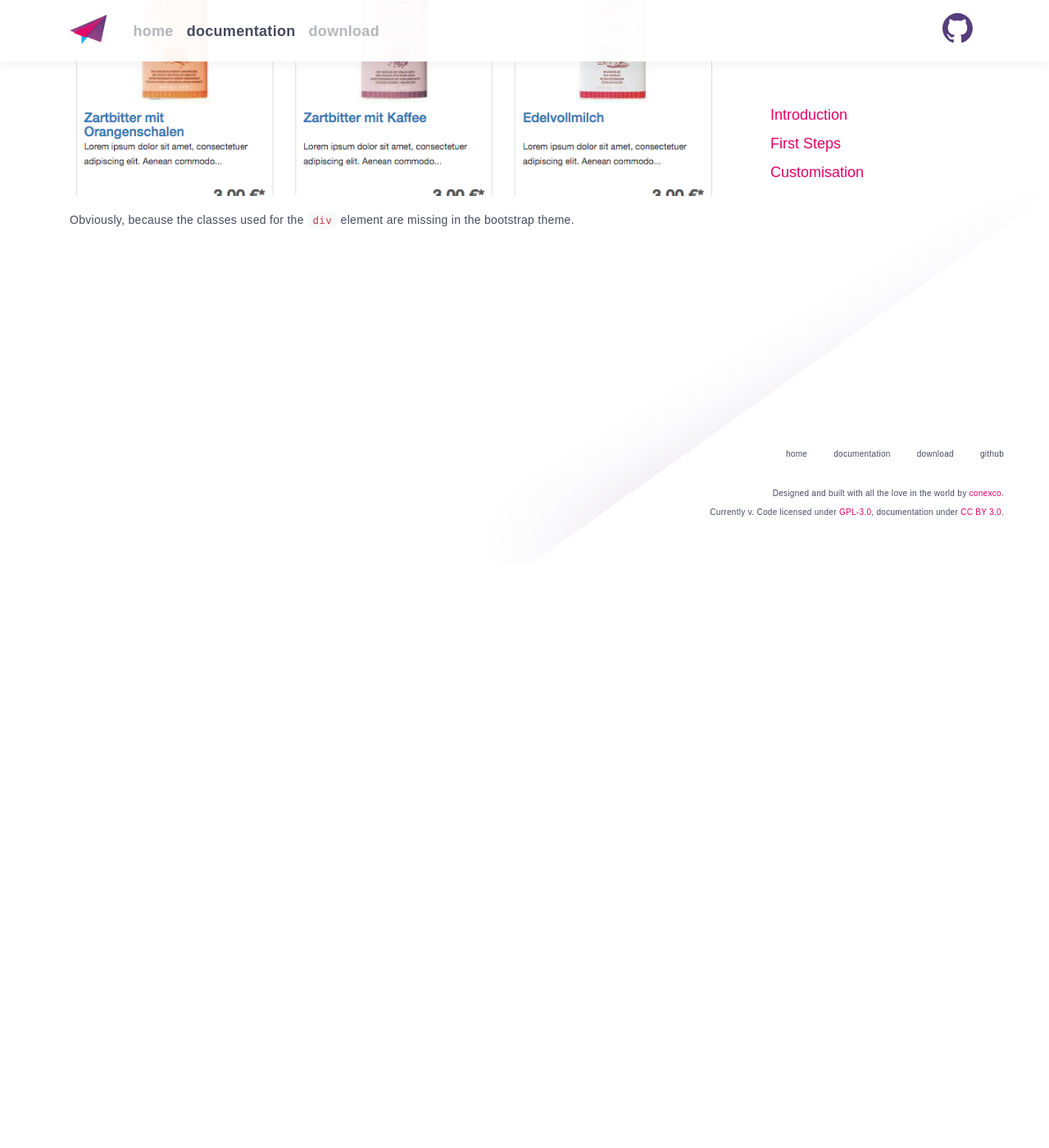
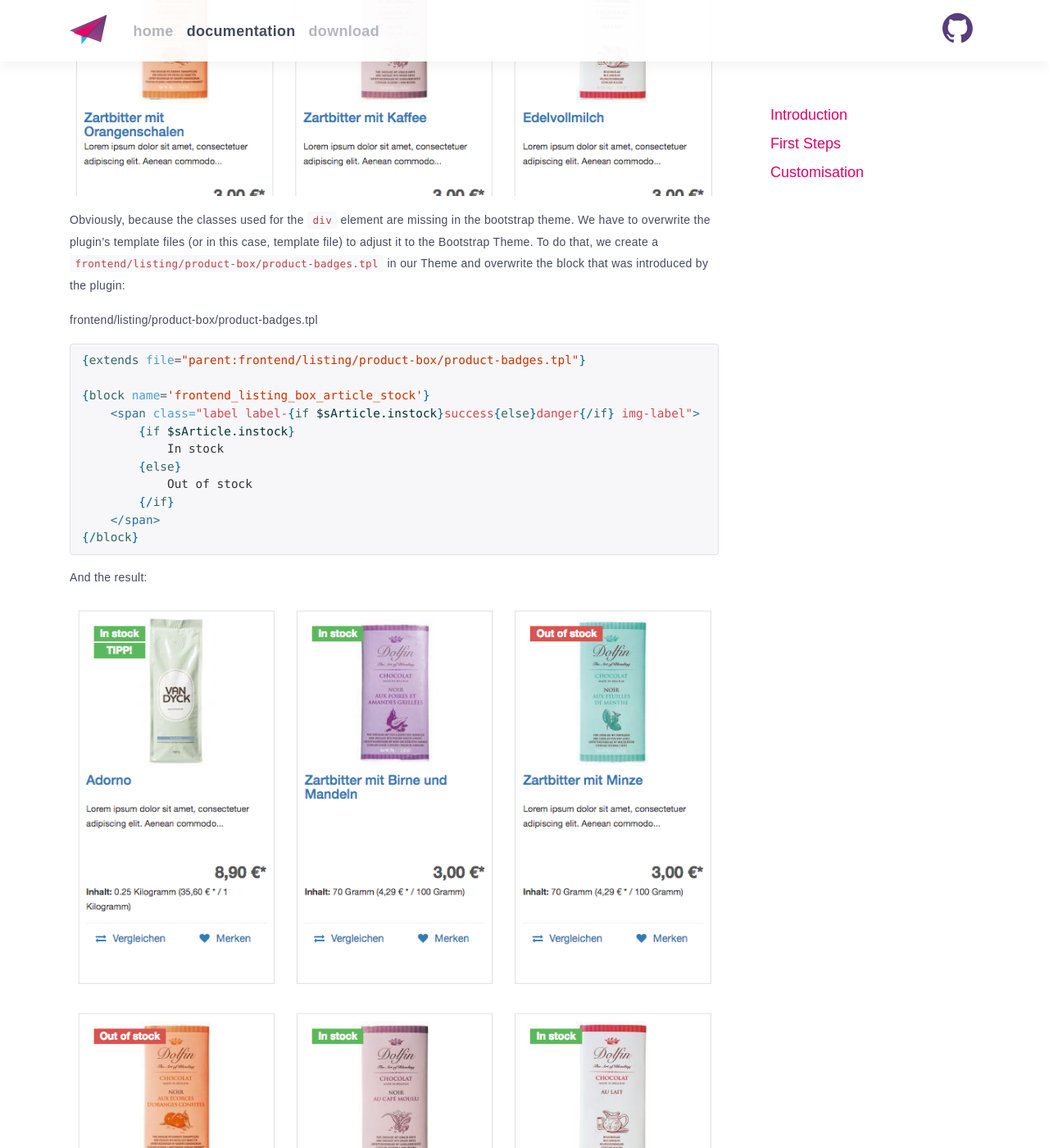
Before and after one commit to conexco/shopware-bootstrap-theme, a Jekyll site: the page built from docs/integration.md, in a window 1280 px wide and 1400 px high, scrolled down 2135 px. Shown: the whole window at 82% size. Built offline with Jekyll 4.4.1, drawn with Linux system fonts in a browser that asks for light colours; nearby versions of some CDN libraries; some web fonts are replaced; before the commit the page ends 2823 px from its top, so only the background shows below that; some of the changed text lies outside the part shown.

Commit message:
Continued integration guide

````diff
--- a/docs/integration.md
+++ b/docs/integration.md
@@ -13,7 +13,7 @@ Note that this isn't the case for plugins made by Shopware - adapted templates f
 
 The process of adapting a plugin's template files to the Bootstrap Theme isn't much different than the process of overwriting the theme's own template files.
 In this example, we will be using a simple plugin, that extends the `frontend/listing/product-box/product-badges.tpl` file to add a badge, that shows
-whether the product is in stock or not. [You can view the plugin's source code here](https://github.com/oktupol/shopware-stock-information-in-product-list),
+whether the product is in stock or not. [You can view the plugin's source code here](https://github.com/oktupol/shopware-stock-information-in-product-list){:target="_blank"},
 but this guide will cover the relevant bits nevertheless.
 
 The plugin doesn't consist of much, in fact, it's just the Plugin class itself (`StockInProductList\StockInProductList`) and one single template file.
@@ -44,4 +44,32 @@ However, the outcome in the Bootstrap Theme is rather disappointing:
 
 ![badges](img/badges-bootstrap-before.png)
 
-Obviously, because the classes used for the `div` element are missing in the bootstrap theme.
+Obviously, because the classes used for the `div` element are missing in the bootstrap theme. We have to overwrite the plugin's template files (or in this case, template file)
+to adjust it to the Bootstrap Theme. To do that, we create a `frontend/listing/product-box/product-badges.tpl` in our Theme and overwrite the block that was introduced by the plugin:
+
+**frontend/listing/product-box/product-badges.tpl**
+```smarty
+{extends file="parent:frontend/listing/product-box/product-badges.tpl"}
+
+{block name='frontend_listing_box_article_stock'}
+    <span class="label label-{if $sArticle.instock}success{else}danger{/if} img-label">
+        {if $sArticle.instock}
+            In stock
+        {else}
+            Out of stock
+        {/if}
+    </span>
+{/block}
+```
+
+And the result:
+
+![badges](img/badges-bootstrap-after.png)
+
+Excellent!
+
+##### Problems you might run into
+
+Unfortunately, not every plugin vendor packs their code changes into new blocks. Some just extend blocks with their content -
+in that case, there won't be a block you can conveniently overwrite. You might have to overwrite the block which the plugin extends.
+In our case, that would be `frontend_listing_box_article_new`, or even the entire file.
````
Also changed, not shown: docs/img/badges-bootstrap-after.png (added).
